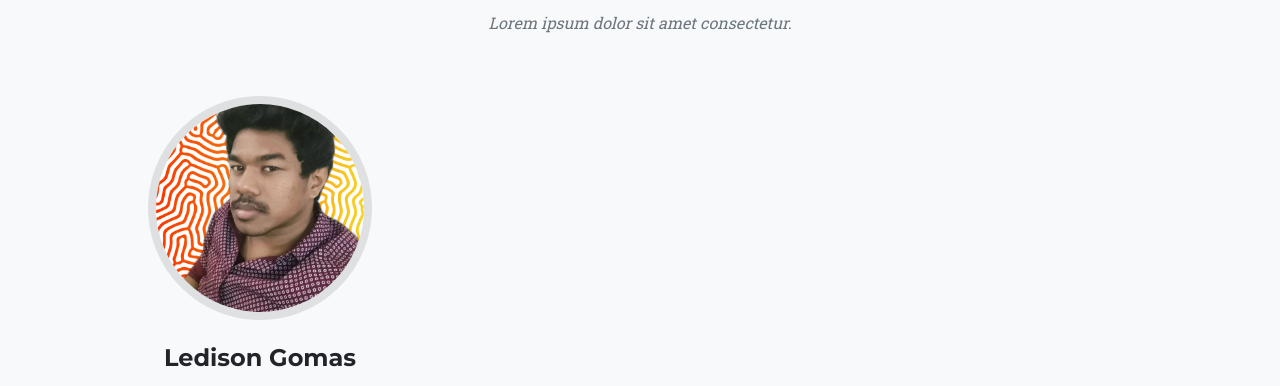
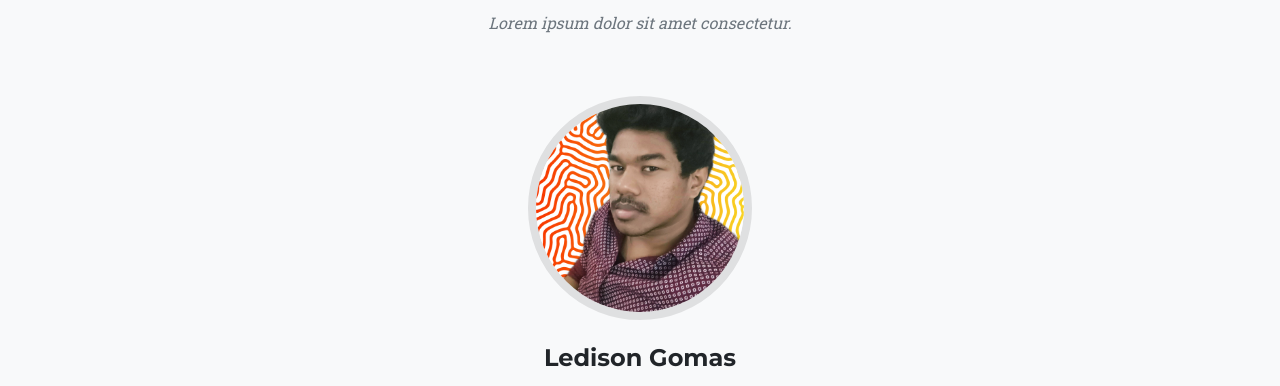
Before and after one commit to ledison-gomas/bookmark-preview, a plain HTML site: page index.html in a window 1280 px wide. Shown: the part 4660-5046 px from the top of the page. Drawn offline with nearby package versions, Linux system fonts and the light colour scheme.

Commit message:
Update index.html

```diff
--- a/index.html
+++ b/index.html
@@ -251,7 +251,7 @@
                 </div>
                 <div class="row">
 
-                    <div class="col-lg-4">
+                    <div class="col align-self-center">
                         <div class="team-member">
                             <img class="mx-auto rounded-circle" src="assets/img/team/profile-pic.png" alt="..." />
                             <h4>Ledison Gomas</h4>
```
